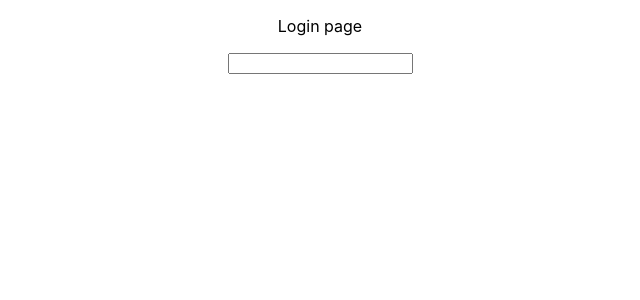
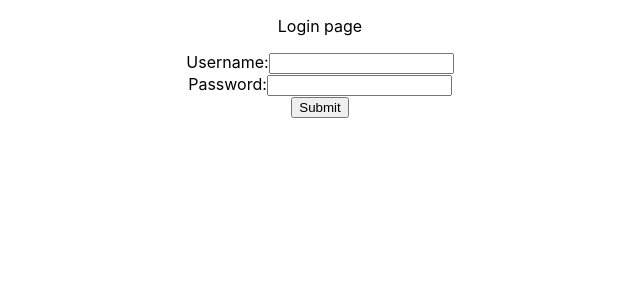
Before and after one commit to JosephCCN/shophub, a React (Create React App) app in the folder client/: page /login in a window 1280 px wide. Shown: the top 300 px of the page, without its empty margins (320-960 px from the left). Built offline with nearby package versions, Linux system fonts and the light colour scheme.

Commit message:
[AUTH: FRONTEND]: able to enter username and pwd, then save the userid to cookies with expires

```diff
--- a/client/package.json
+++ b/client/package.json
@@ -6,10 +6,12 @@
     "@testing-library/jest-dom": "^5.17.0",
     "@testing-library/react": "^13.4.0",
     "@testing-library/user-event": "^13.5.0",
+    "axios": "^1.6.7",
     "react": "^18.2.0",
     "react-dom": "^18.2.0",
     "react-router-dom": "^6.22.3",
     "react-scripts": "5.0.1",
+    "universal-cookie": "^7.1.0",
     "web-vitals": "^2.1.4"
   },
   "scripts": {
--- a/client/src/component/auth/login.js
+++ b/client/src/component/auth/login.js
@@ -1,14 +1,44 @@
 import {useState} from 'react'
+import {useNavigate} from 'react-router-dom'
+import Cookies from 'universal-cookie'
+import axios from 'axios'
 
-const Login = () => {
+function Login() {
 
-    const [username, setUsername] = useState();
+  const [username, setUsername] = useState();
+  const [password, setPassword] = useState();
+  const navigate = useNavigate();
+  const cookies = new Cookies();
+
+  const submit = (e) => {
+    axios.post('http://localhost:3030/login', {
+      username: username,
+      password: password
+    })
+    .then(res => {
+      const userid = res.data['userid'];
+      var t = new Date();
+      t.setMinutes(t.getMinutes() + 30);
+      cookies.set('userid', userid, {
+        path: '/login',
+        expires: t
+      });
+      console.log(res)
+      //navigate('/home');
+    })
+    .catch(err => {
+      console.log(err);
+    })
+  }
 
     return (
       <div>
         <p>Login page</p>
-        <input type="text" onChange={(e) => setUsername(e.target.value)}/>
-        <p>{username}</p>
+        <label>Username:</label><input type="text" onChange={(e) => setUsername(e.target.value)}/>
+        <br/>
+        <label>Password:</label><input type="password" onChange={(e) => setPassword(e.target.value)}/>
+        <br/>
+        <button type="submit" onClick={submit}>Submit</button>
       </div>
     );
 };
--- a/client/src/component/auth/login_home.js
+++ b/client/src/component/auth/login_home.js
@@ -5,7 +5,7 @@ function Home() {
   return (
     <div>
         <Routes>
-            <Route path='/login' element={}>
+            <Route path='/login' element={<Login/>}>
             </Route>
         </Routes>
     </div>
--- a/client/src/component/home/Home.js
+++ b/client/src/component/home/Home.js
@@ -1,4 +1,3 @@
-import './Home.css';
 // Importing Link from react-router-dom to
 // navigate to different end points.
 import { Link } from "react-router-dom";
@@ -7,11 +6,7 @@ const Home = () => {
     return (
       <div>
         <h1>Home Page</h1>
-        <ul>
-          <li>
-            <Link to='/login'>Login</Link>
-          </li>
-        </ul>
+        <Link to='/login'>Login</Link>
       </div>
     );
 };
```
Also changed, not shown: 1 other file (tests, documents, lock files or other folders).
